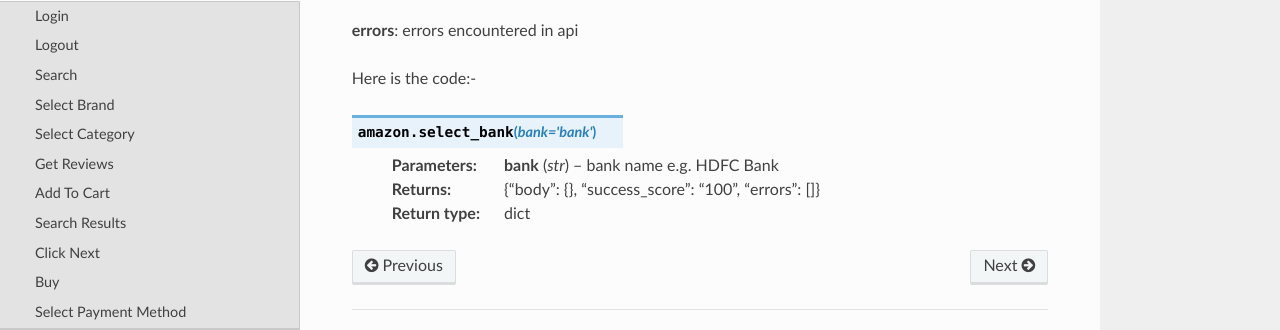
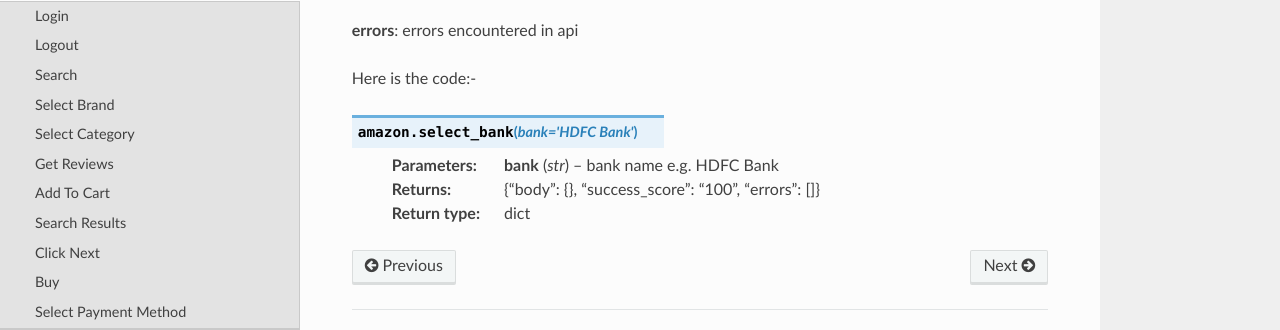
Before and after one commit to datakund/amazon-api-datakund, a Sphinx documentation site: the page built from Docs/source/select_bank.rst, in a window 1280 px wide. Shown: the part 286-616 px from the top of the page. Built offline with Sphinx 7.4.7 and the Read the Docs theme 2.0.0, drawn with Linux system fonts in a browser that asks for light colours.

Commit message:
Update select_bank.rst

```diff
--- a/Docs/source/select_bank.rst
+++ b/Docs/source/select_bank.rst
@@ -11,7 +11,7 @@
 
 Here is the code:-
 
-.. py:function:: amazon.select_bank(bank="bank")
+.. py:function:: amazon.select_bank(bank="HDFC Bank")
 
 
    :param str bank: bank name e.g. HDFC Bank
```
